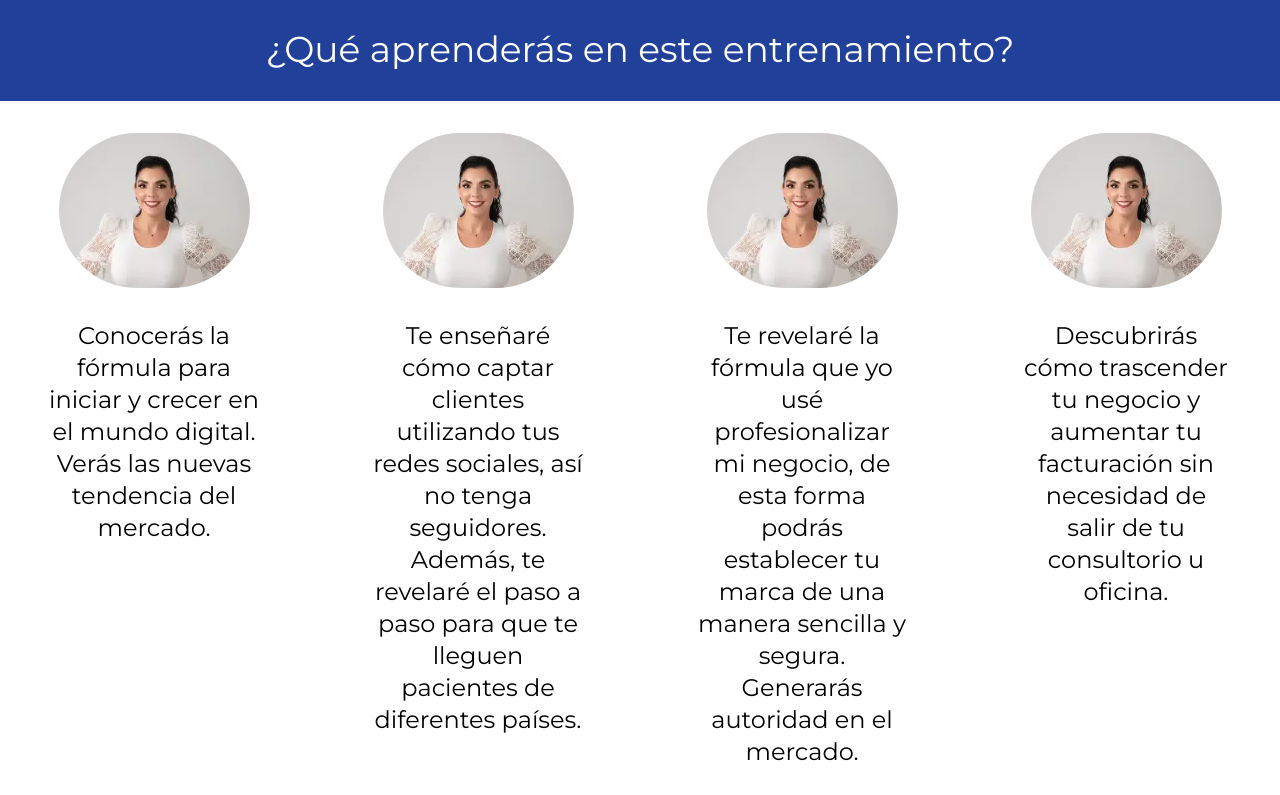
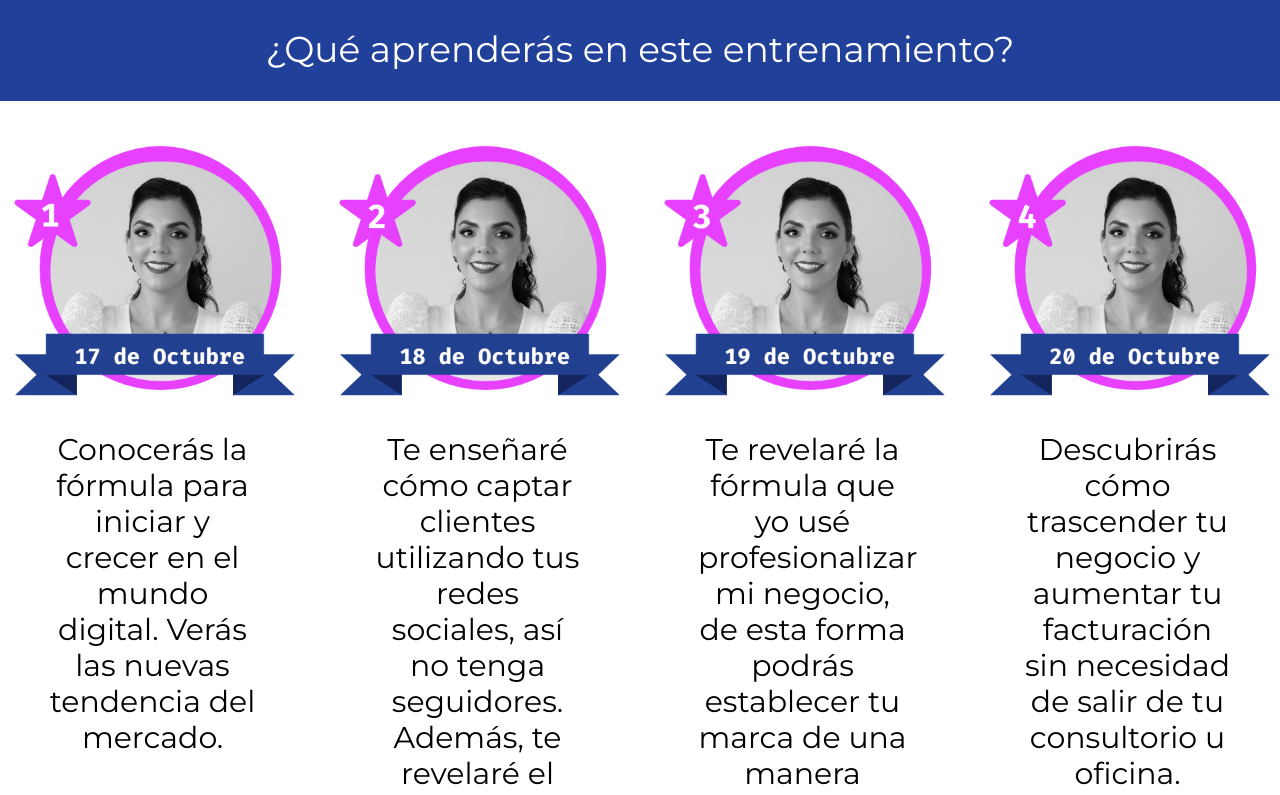
Before and after one commit to Kublick/incrementaweb, an Astro site: page / in a window 1280 px wide. Shown: the part 855-1650 px from the top of the page. Built offline with nearby package versions, Linux system fonts and the light colour scheme; Astro itself is replaced by a stand-in of ours.

Commit message:
feat: added images

```diff
--- a/src/components/Entrenamiento.astro
+++ b/src/components/Entrenamiento.astro
@@ -8,16 +8,16 @@ import { entrenamiento } from "../data/entrenamientoData";
             ¿Qué aprenderás en este entrenamiento?
         </h1>
     </div>
-    <ul class="grid md:grid-cols-4 gap-4 py-8">
+    <ul class="grid sm:grid-cols-2 lg:grid-cols-4 gap-5 py-8">
         {
             entrenamiento.map((e) => (
                 <div class="">
                     <img
-                        src="./anfritrion_small.webp"
-                        alt="anfritrion"
-                        class="rounded-full mx-auto mb-8"
+                        src={e.img}
+                        alt={e.alt}
+                        class="mx-auto mb-8 w-[300px]"
                     />
-                    <p class="px-4 md:px-12 text-lg md:text-2xl text-center">
+                    <p class="px-4 lg:px-12 text-lg lg:text-3xl text-center">
                         {e.contents}
                     </p>
                 </div>
--- a/src/data/entrenamientoData.ts
+++ b/src/data/entrenamientoData.ts
@@ -2,21 +2,29 @@ export const entrenamiento = [
 	{
 		id: 1,
 		contents:
-      "Conocerás la fórmula para iniciar y crecer en el mundo digital. Verás las nuevas tendencia del mercado.",
+			'Conocerás la fórmula para iniciar y crecer en el mundo digital. Verás las nuevas tendencia del mercado.',
+		img: 'claseRibbon1gray.png',
+		alt: 'Clase 1',
 	},
 	{
 		id: 2,
 		contents:
-      "Te enseñaré cómo captar clientes utilizando tus redes sociales, así no tenga seguidores. Además, te revelaré el paso a paso para que te lleguen pacientes de diferentes países.",
+			'Te enseñaré cómo captar clientes utilizando tus redes sociales, así no tenga seguidores. Además, te revelaré el paso a paso para que te lleguen pacientes de diferentes países.',
+		img: 'claseRibbon2gray.png',
+		alt: 'Clase 2',
 	},
 	{
 		id: 3,
 		contents:
-      "Te revelaré la fórmula que yo usé profesionalizar mi negocio, de esta forma podrás establecer tu marca de una manera sencilla y segura. Generarás autoridad en el mercado.",
+			'Te revelaré la fórmula que yo usé profesionalizar mi negocio, de esta forma podrás establecer tu marca de una manera sencilla y segura. Generarás autoridad en el mercado.',
+		img: 'claseRibbon3gray.png',
+		alt: 'Clase 3',
 	},
 	{
 		id: 4,
 		contents:
-      "Descubrirás cómo trascender tu negocio y aumentar tu facturación sin necesidad de salir de tu consultorio u oficina.",
+			'Descubrirás cómo trascender tu negocio y aumentar tu facturación sin necesidad de salir de tu consultorio u oficina.',
+		img: 'claseRibbon4gray.png',
+		alt: 'Clase 4',
 	},
 ];
```
Also changed, not shown: public/claseRibbon1gray.png (added), public/claseRibbon2gray.png (added), public/claseRibbon3gray.png (added), public/claseRibbon4gray.png (added), public/favicon.ico. Lines whose indentation alone changed are shown as unchanged.
